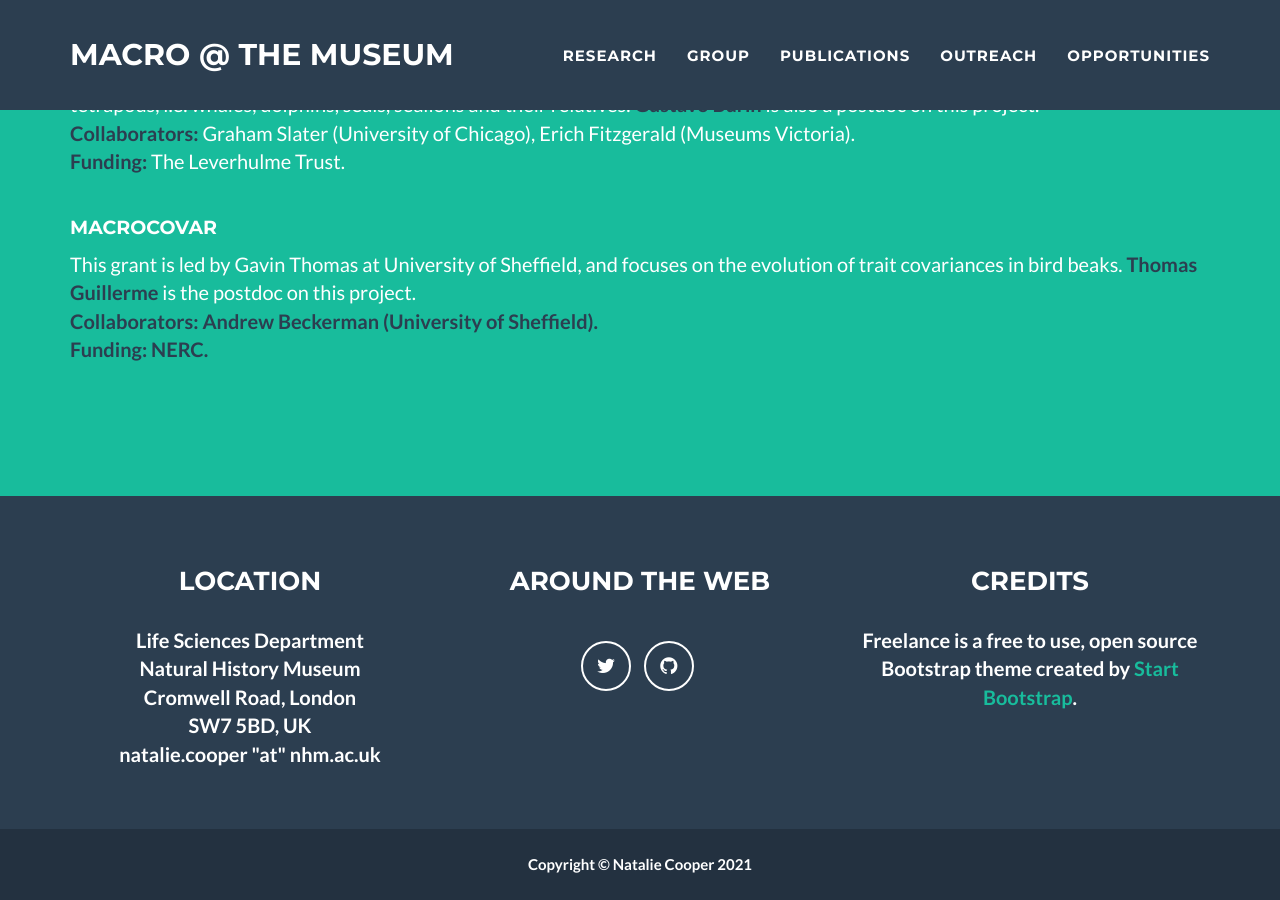
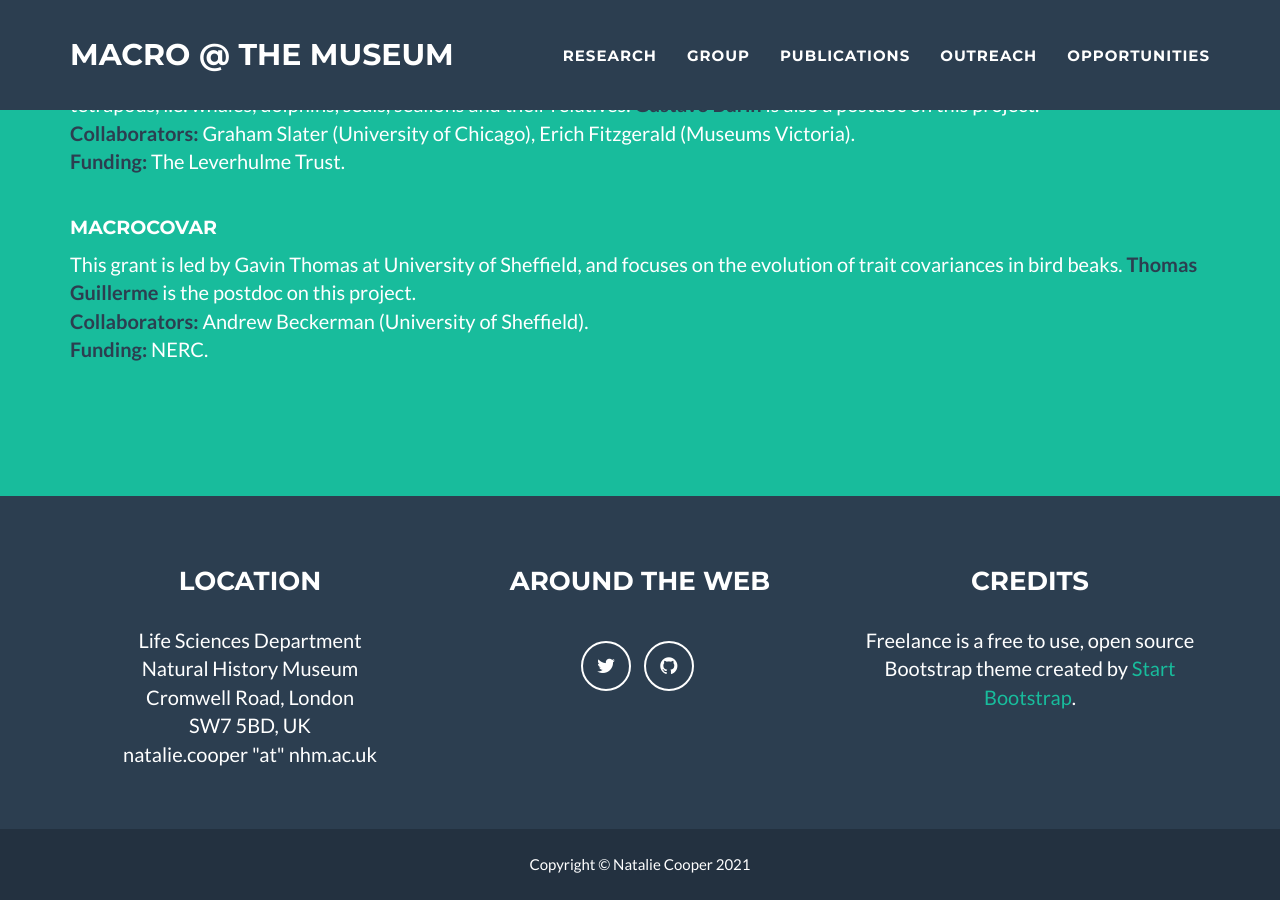
Before and after one commit to nhcooper123/nhcooper123.github.io, a Jekyll site: the page about.html, which Jekyll copies as it is, in a window 1280 px wide and 900 px high, scrolled down 1455 px. Built offline with Jekyll 4.4.1, drawn with Linux system fonts in a browser that asks for light colours.

Commit message:
Fix colour of collaborators

```diff
--- a/about.html
+++ b/about.html
@@ -125,7 +125,7 @@
 
 <h4> Macrocovar </h4>
 <p>This grant is led by Gavin Thomas at University of Sheffield, and focuses on the evolution of trait covariances in bird beaks. <a href="http://tguillerme.github.io/"><strong><font color="2c3e50">Thomas Guillerme</font></strong></a> is the postdoc on this project. <br>
-<strong><font color="2c3e50">Collaborators: Andrew Beckerman (University of Sheffield). <br>
+<strong><font color="2c3e50">Collaborators:</font></strong> Andrew Beckerman (University of Sheffield). <br>
 <strong><font color="2c3e50">Funding:</font></strong> NERC.<br>
 </p>
  &nbsp
```
